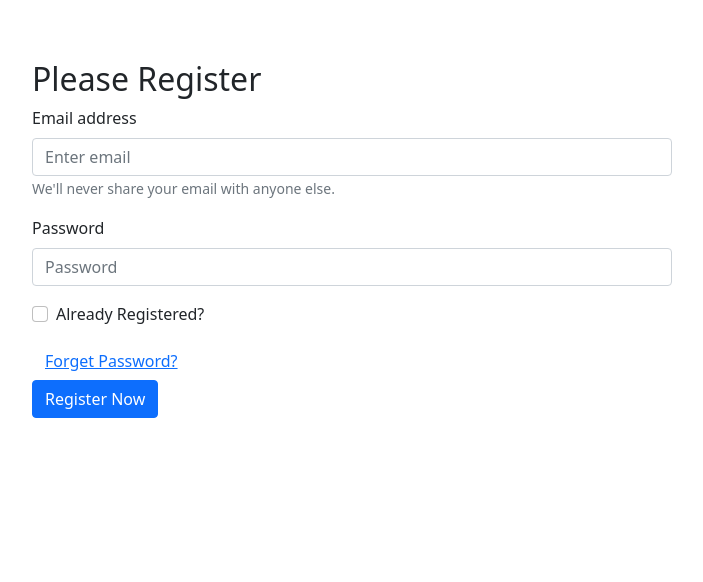
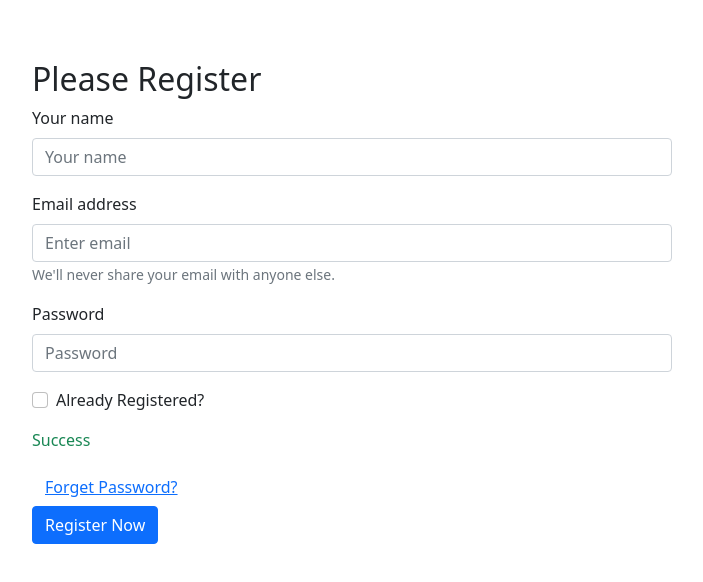
Before and after one commit to mdmasummollaalhaz/email-password-auth, a React (Create React App) app: page / in a window 1280 px wide. Shown: the top 582 px of the page, without its empty margins (288-991 px from the left). Built offline with nearby package versions, Linux system fonts and the light colour scheme.

Commit message:
Update username to firebase

```diff
--- a/src/App.js
+++ b/src/App.js
@@ -6,6 +6,7 @@ import {
   sendEmailVerification,
   sendPasswordResetEmail,
   signInWithEmailAndPassword,
+  updateProfile,
 } from 'firebase/auth';
 import app from './firebase.init';
 import Form from 'react-bootstrap/Form';
@@ -18,8 +19,14 @@ function App() {
   const [validated, setValidated] = useState(false);
   const [registered, setRegistered] = useState(false);
   const [error, setError] = useState('');
+  const [name, setName] = useState('');
   const [email, setEmail] = useState('');
   const [password, setPassword] = useState('');
+
+  const handleNameblur = event => {
+    // console.log(event.target.value);
+    setName(event.target.value);
+  };
 
   const handleEmailBlur = event => {
     // console.log(event.target.value);
@@ -72,6 +79,7 @@ function App() {
           setEmail('');
           setPassword('');
           verifyEmail();
+          setUserName();
         })
         .catch(error => {
           console.error(error);
@@ -80,15 +88,25 @@ function App() {
     }
 
     event.preventDefault();
-  }
+  };
 
-  const handlePasswordReset = () =>{
+  const handlePasswordReset = () => {
     sendPasswordResetEmail(auth, email)
-      .then(() =>{
+      .then(() => {
         console.log('Email sent');
       })
-      .catch()
-  }
+      .catch();
+  };
+
+  const setUserName = () => {
+    updateProfile(auth.currentUser, {
+      displayName: name,
+    })
+      .then(() => {
+        console.log('Update name');
+      })
+      .catch();
+  };
 
   const verifyEmail = () => {
     sendEmailVerification(auth.currentUser)
@@ -105,6 +123,21 @@ function App() {
           Please {registered ? 'Login' : 'Register'}
         </h2>
         <Form noValidate validated={validated} onSubmit={handleFormSubmit}>
+          {!registered && (
+            <Form.Group className="mb-3" controlId="formBasicEmail">
+              <Form.Label>Your name</Form.Label>
+              <Form.Control
+                onBlur={handleNameblur}
+                type="text"
+                placeholder="Your name"
+                required
+              />
+              <Form.Control.Feedback type="invalid">
+                Please provide your name.
+              </Form.Control.Feedback>
+            </Form.Group>
+          )}
+
           <Form.Group className="mb-3" controlId="formBasicEmail">
             <Form.Label>Email address</Form.Label>
             <Form.Control
@@ -133,6 +166,7 @@ function App() {
               Please provide a valid password.
             </Form.Control.Feedback>
           </Form.Group>
+
           <Form.Group className="mb-3" controlId="formBasicCheckbox">
             <Form.Check
               onChange={handleRegisteredChange}
@@ -140,9 +174,12 @@ function App() {
               label="Already Registered?"
             />
           </Form.Group>
+          <p className="text-success">{'Success'}</p>
           <p className="text-danger">{error}</p>
 
-          <Button onClick={handlePasswordReset} variant="link">Forget Password?</Button>
+          <Button onClick={handlePasswordReset} variant="link">
+            Forget Password?
+          </Button>
           <br />
           <Button variant="primary" type="submit">
             {registered ? 'Login Now' : 'Register Now'}
```
